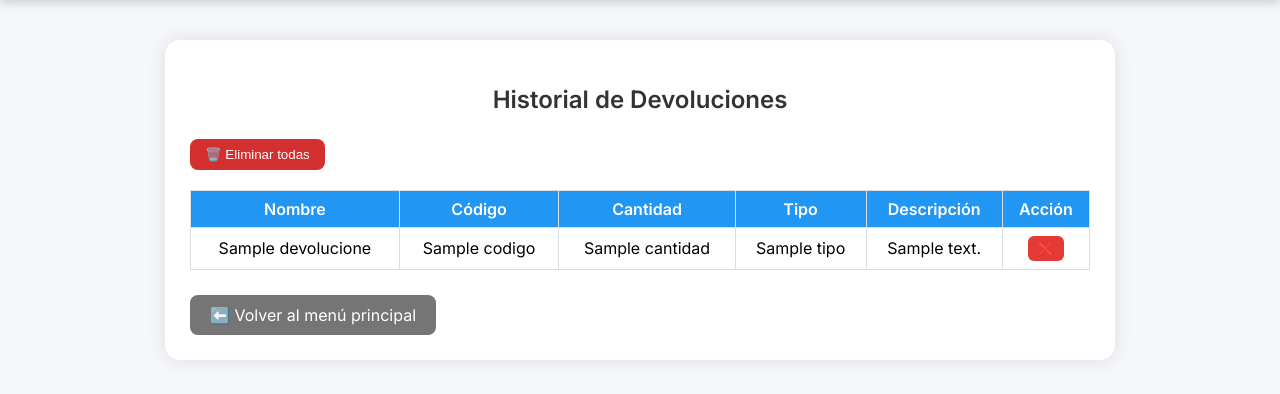
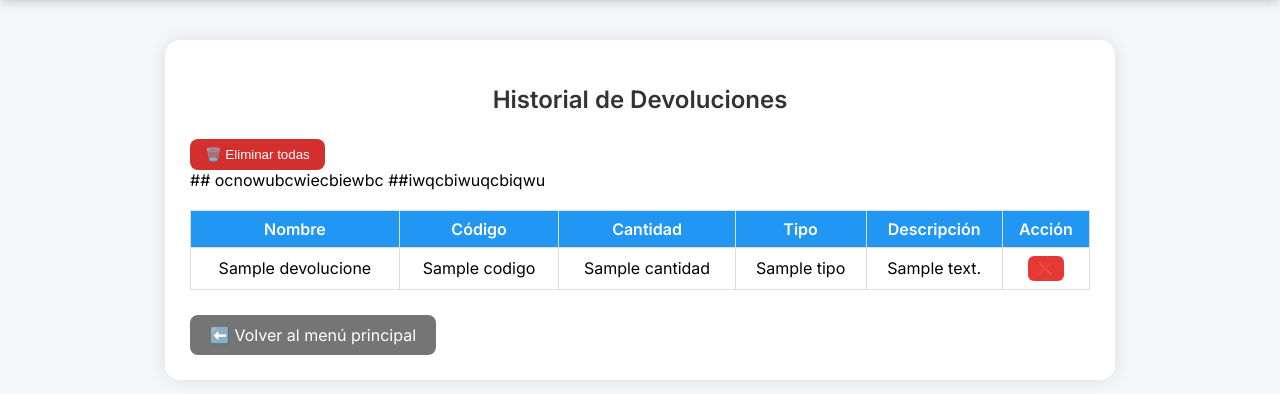
Before and after one commit to Distribuidora-Gaby-s/distribuidora-gaby-s, a Flask app: template templates/devoluciones.html in a window 1280 px wide. Shown: the part 56-450 px from the top of the page. Run offline with Flask 3, Linux system fonts and the light colour scheme; the template is opened without the code that fills it: most values are stand-ins (such as "Sample title", 1, 10 or a date in 2020).

```diff
--- a/templates/devoluciones.html
+++ b/templates/devoluciones.html
@@ -8,6 +8,9 @@
     <form method="post" class="form-eliminar-todo">
         <button type="submit" name="eliminar_todas" class="btn-peligro">🗑️ Eliminar todas</button>
     </form>
+
+    ## ocnowubcwiecbiewbc
+    ##iwqcbiwuqcbiqwu
 
     <div class="tabla-container">
         <table class="tabla">
```
